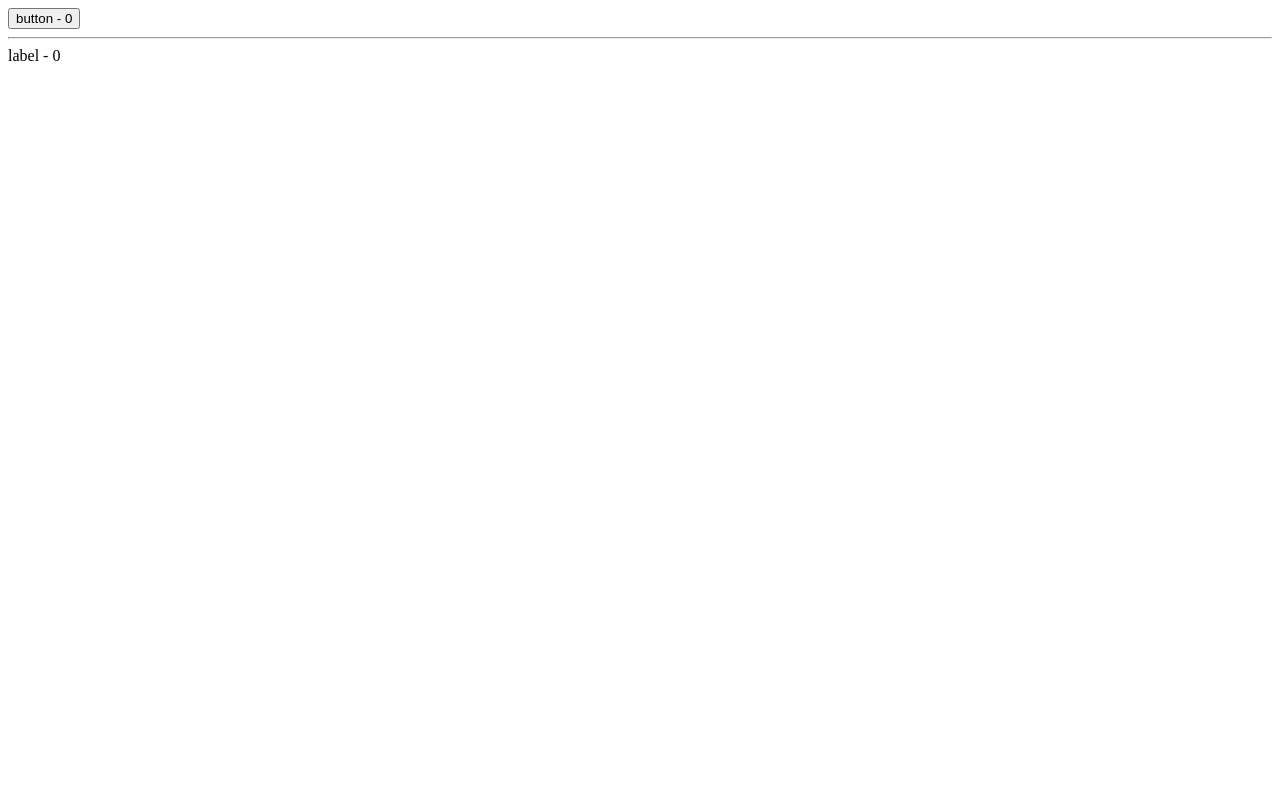
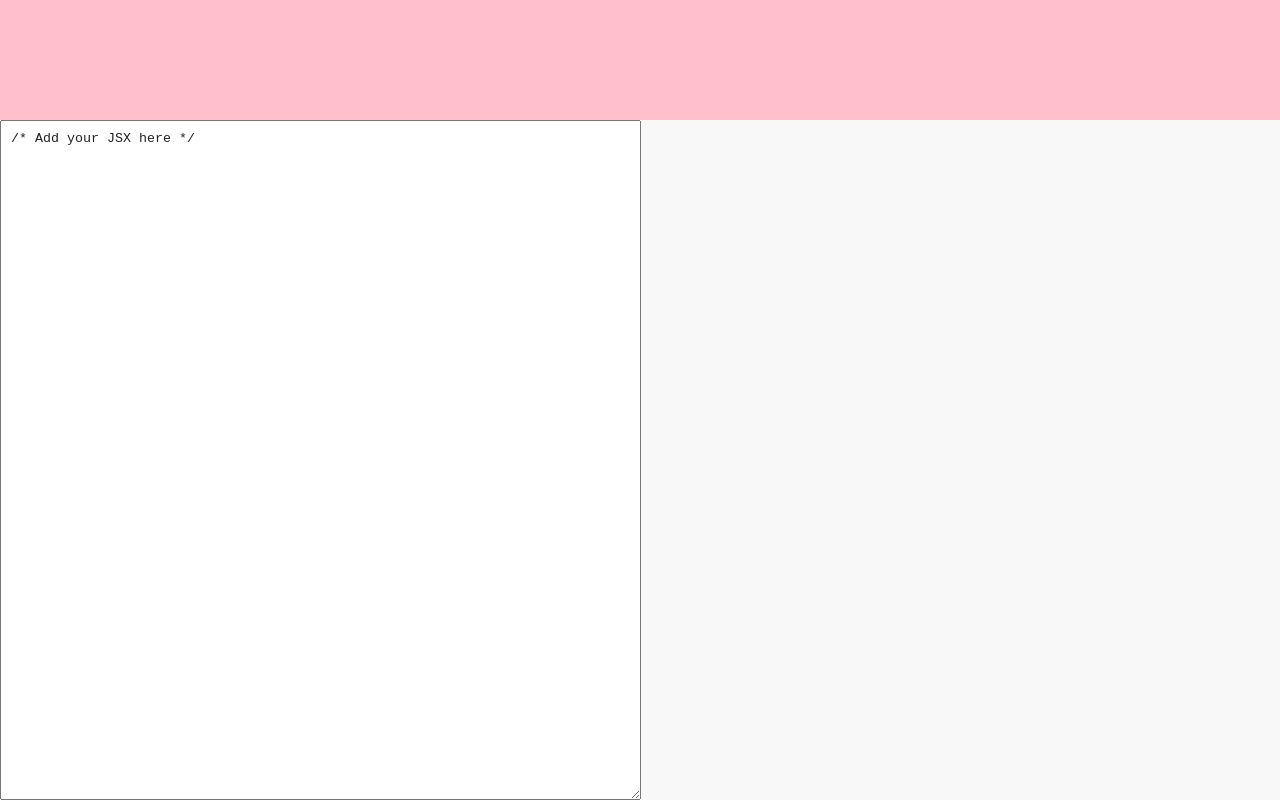
Before and after one commit to vijaymanikanta444/egghead, a React (Create React App) app: page / in a window 1280 px wide. Built offline with nearby package versions, Linux system fonts and the light colour scheme.

Commit message:
JSX live copiler

```diff
--- a/public/index.html
+++ b/public/index.html
@@ -4,6 +4,7 @@
   <meta charset="UTF-8">
   <meta name="viewport" content="width=device-width, initial-scale=1.0">
   <title>React App</title>
+  <script src="https://cdnjs.cloudflare.com/ajax/libs/babel-standalone/6.18.1/babel.min.js"></script>
 </head>
 <body>
   <div id="root"></div>
--- /dev/null
+++ b/src/App.css
@@ -0,0 +1,35 @@
+body {
+    margin: 0;
+    padding: 0;
+    font-family: monospace;
+}
+
+header{
+  display: block;
+  height: 15vh;
+  overflow: auto;
+  background-color: pink;
+  color: red;
+  font-size: 28px;
+}
+
+.container {
+    height: 85vh;
+    display: flex;
+
+}
+pre {
+    background-color: #f8f8f8;
+}
+
+pre, textarea {
+    width: 50%;
+    font-family: monospace;
+    font-style: 28px;
+    margin: 0;
+    padding: 10px;
+    color: #222;
+}
+textarea:focus {
+    outline: 0;
+}
--- a/src/App.js
+++ b/src/App.js
@@ -1,55 +1,47 @@
-import React from 'react';
+import React from 'react'
+import './App.css'
 
-const HOC = (InnerComponent) => class extends React.Component {
+class App extends React.Component {
   constructor(){
     super();
-    this.state = {count: 0}
+    this.state = {
+      input : '/* Add your JSX here */',
+      output : '',
+      err : ''
+    }
   }
-  update(){
-    this.setState({count: this.state.count + 1 })
-
-  }
-  componentWillMount() {
-    console.log('will mount')
+  update(e){
+     let code = e.target.value;
+     try {
+      this.setState({
+        output: window.Babel
+        .transform(code, {presets: ['es2015', 'react']})
+        .code,
+        err:''
+      })
+     }
+     catch(err){
+      this.setState({err: err.message})
+     }
   }
 
-  render(){
-    return(
-      <InnerComponent
-        {...this.props}
-        {...this.state}
-        update={this.update.bind(this)}
-      />
-    )
-  }
-}
 
-class App extends React.Component {
   render() {
     return (
       <div>
-        <Button>button</Button>
-        <hr />
-        <LabelHoc>label</LabelHoc>
+        <header>{this.state.err}</header>
+        <div className="container">
+          <textarea
+          onChange={this.update.bind(this)}
+          defaultValue={this.state.input}/>
+          <pre>
+            {this.state.output}
+          </pre>
+        </div>
       </div>
     )
   }
 }
 
-const Button = HOC((props) =>
-  <button onClick={props.update}>{props.children} - {props.count} </button>)
 
-class Label extends React.Component {
-  componentWillMount() {
-    console.log('label will mount')
-  }
-
-  render(){
-    return(
-    <label onMouseMove={this.props.update}>{this.props.children} - {this.props.count}</label>
-    )
-  }
-}
-
-const LabelHoc = HOC(Label)
 export default App
```
Also changed, not shown: 1 other file (tests, documents, lock files or other folders).
